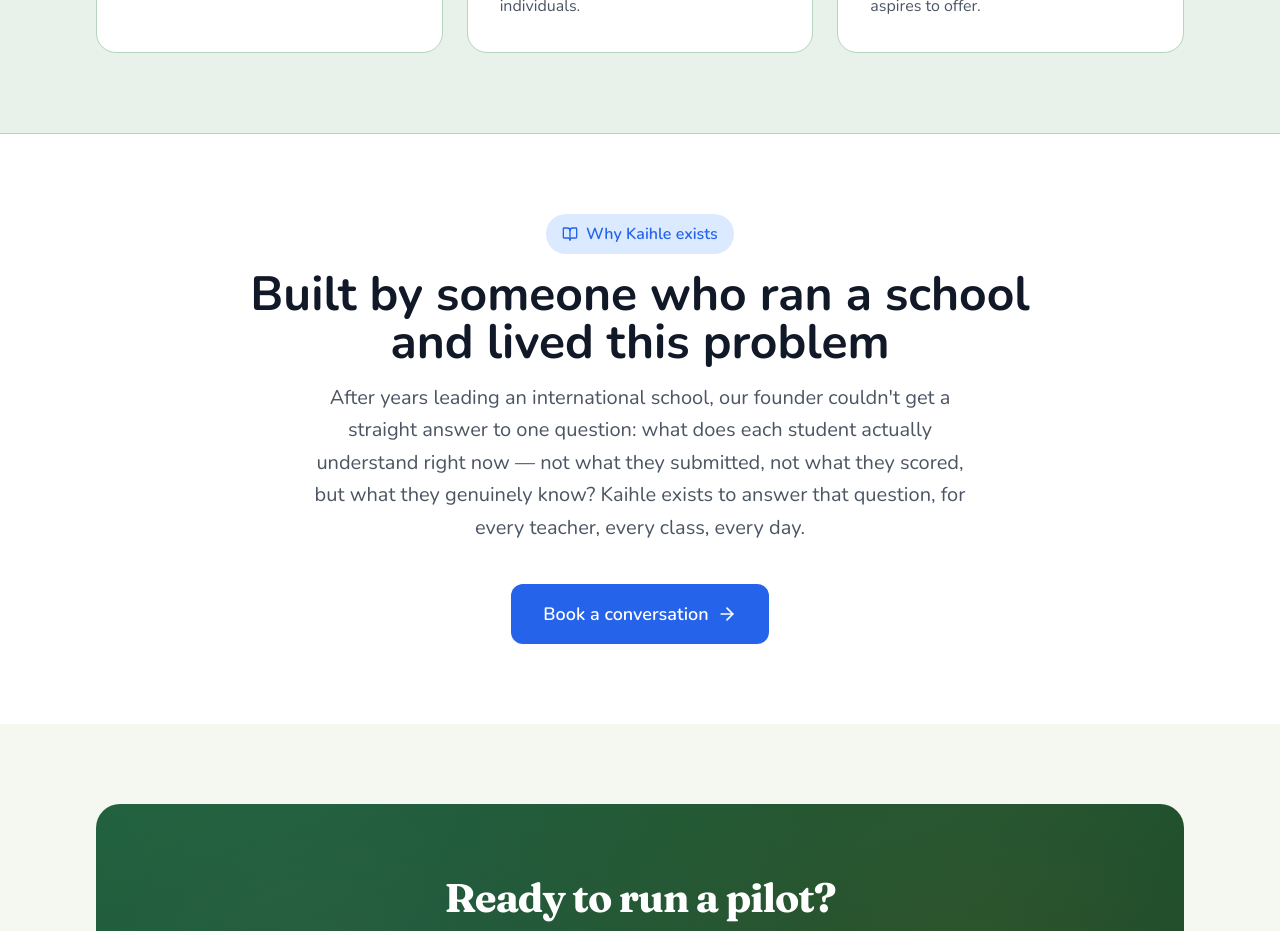
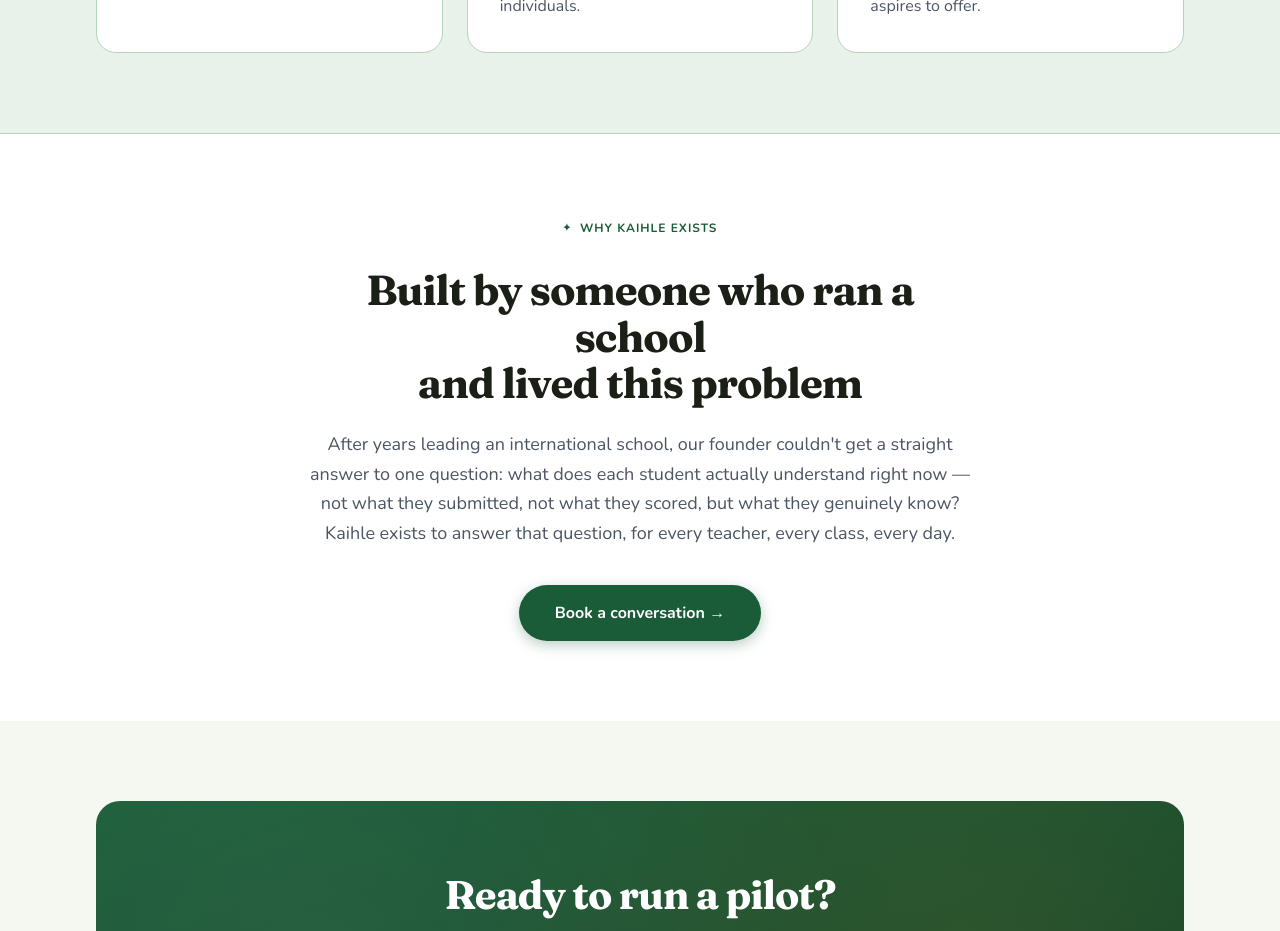
Before and after one commit to vibhu-athavaria/kaihle-www, a Next.js app: page / in a window 1280 px wide. Shown: the part 3500-4431 px from the top of the page. Built offline with nearby package versions, Linux system fonts and the light colour scheme.

Commit message:
fix: rewrite Founder Credibility section using component library

```diff
--- a/app/page.tsx
+++ b/app/page.tsx
@@ -1,6 +1,5 @@
 import Link from 'next/link'
 import { Metadata } from 'next'
-import { ArrowRight, BookOpen } from 'lucide-react'
 import { SectionWrapper } from '@/components/ui/SectionWrapper'
 import { SectionTag } from '@/components/ui/SectionTag'
 import { Button } from '@/components/ui/Button'
@@ -215,44 +214,24 @@ export default function HomePage() {
       </SectionWrapper>
 
       {/* Founder Credibility */}
-      <section className="py-20 bg-white">
-        <div className="max-w-7xl mx-auto px-4 sm:px-6 lg:px-8">
-          <div className="text-center">
-
-            {/* Section badge — match pill pattern used across page */}
-            <div className="inline-flex items-center gap-2 bg-blue-100 px-4 py-2 rounded-full mb-4">
-              <BookOpen className="w-4 h-4 text-blue-600" />
-              <span className="text-blue-600 font-semibold">Why Kaihle exists</span>
-            </div>
-
-            {/* Heading — match text-4xl md:text-5xl used in all peer sections */}
-            <h2 className="text-4xl md:text-5xl font-bold text-gray-900 mb-4">
+      <SectionWrapper className="bg-white">
+        <div className="text-center max-w-[680px] mx-auto">
+          <SectionTag>Why Kaihle exists</SectionTag>
+          <h2 className="font-fraunces text-[36px] md:text-[42px] font-bold text-ink tracking-[-1px] leading-[1.1] mt-4 mb-6">
             Built by someone who ran a school<br className="hidden md:block" /> and lived this problem
           </h2>
-
-            {/* Body — max-w-2xl to match paragraph width convention */}
-            <p className="text-xl text-gray-600 max-w-2xl mx-auto mb-10 leading-relaxed">
+          <p className="text-[18px] leading-[1.65] text-gray-600 mb-9">
             After years leading an international school, our founder couldn&apos;t get a
             straight answer to one question: what does each student actually understand
             right now — not what they submitted, not what they scored, but what they
             genuinely know? Kaihle exists to answer that question, for every teacher,
             every class, every day.
           </p>
-
-            {/* CTA — match the hero button style pattern */}
-            <a
-              href="mailto:hello@kaihle.com"
-              target="_blank"
-              rel="noopener noreferrer"
-              className="inline-flex items-center gap-2 bg-blue-600 text-white px-8 py-4 rounded-xl font-semibold text-lg hover:bg-blue-700 transition-colors"
-            >
-              Book a conversation
-              <ArrowRight className="w-5 h-5" />
-            </a>
-
+          <Button href="mailto:hello@kaihle.com" variant="primary" size="lg">
+            Book a conversation →
+          </Button>
         </div>
-        </div>
-      </section>
+      </SectionWrapper>
 
       {/* CTA Banner */}
       <SectionWrapper className="py-14">
```
Lines whose indentation alone changed are shown as unchanged.
